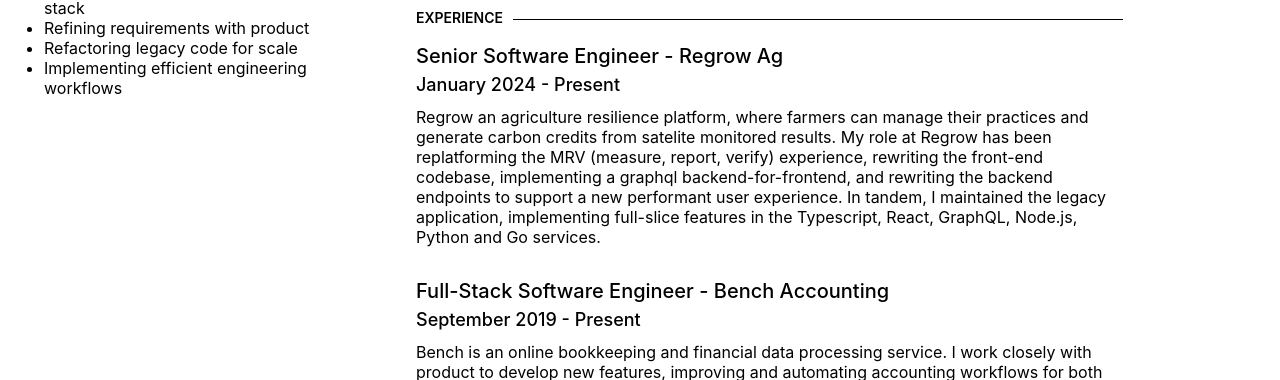
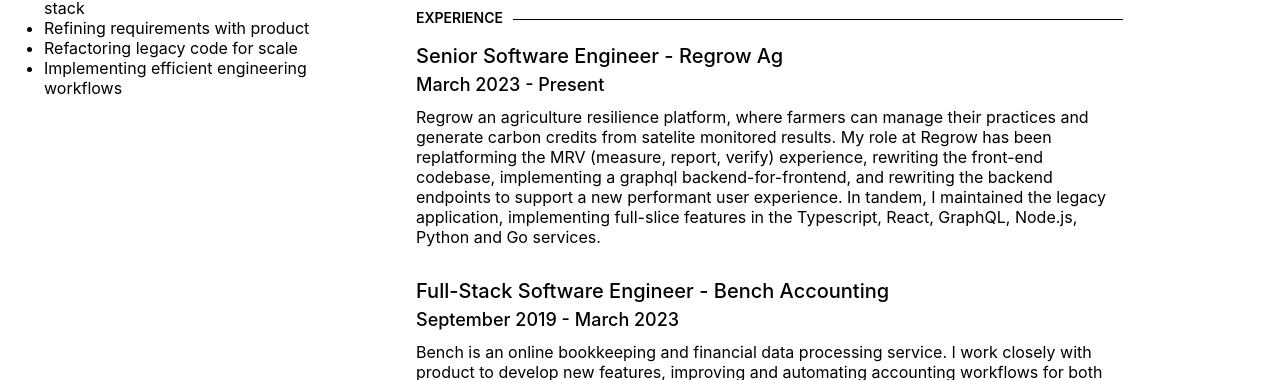
Before and after one commit to drhaliburton/portfolio, a React (Create React App) app: page / in a window 1280 px wide. Shown: the part 284-664 px from the top of the page. Built offline with nearby package versions, Linux system fonts and the light colour scheme.

Commit message:
update start dates

```diff
--- a/src/data.ts
+++ b/src/data.ts
@@ -117,14 +117,14 @@ const { sidebar, summary, stack, education, experience }: Resume = {
       title: "Senior Software Engineer",
       org: 'Regrow Ag',
       url: 'https://regrow.ag',
-      subtitle: "January 2024 - Present",
+      subtitle: "March 2023 - Present",
       content: "Regrow an agriculture resilience platform, where farmers can manage their practices and generate carbon credits from satelite monitored results. My role at Regrow has been replatforming the MRV (measure, report, verify) experience, rewriting the front-end codebase, implementing a graphql backend-for-frontend, and rewriting the backend endpoints to support a new performant user experience. In tandem, I maintained the legacy application, implementing full-slice features in the Typescript, React, GraphQL, Node.js, Python and Go services.",
     },
     {
       title: "Full-Stack Software Engineer",
       org: "Bench Accounting",
       url: "https://www.bench.co",
-      subtitle: "September 2019 - Present",
+      subtitle: "September 2019 - March 2023",
       content: "Bench is an online bookkeeping and financial data processing service. I work closely with product to develop new features, improving and automating accounting workflows for both the internal & client-facing applications. This includes working across the stack, predominantly building with React (Typescript), GraphQL/Apollo, Node.js, and AWS services.",
     },
     {
```
